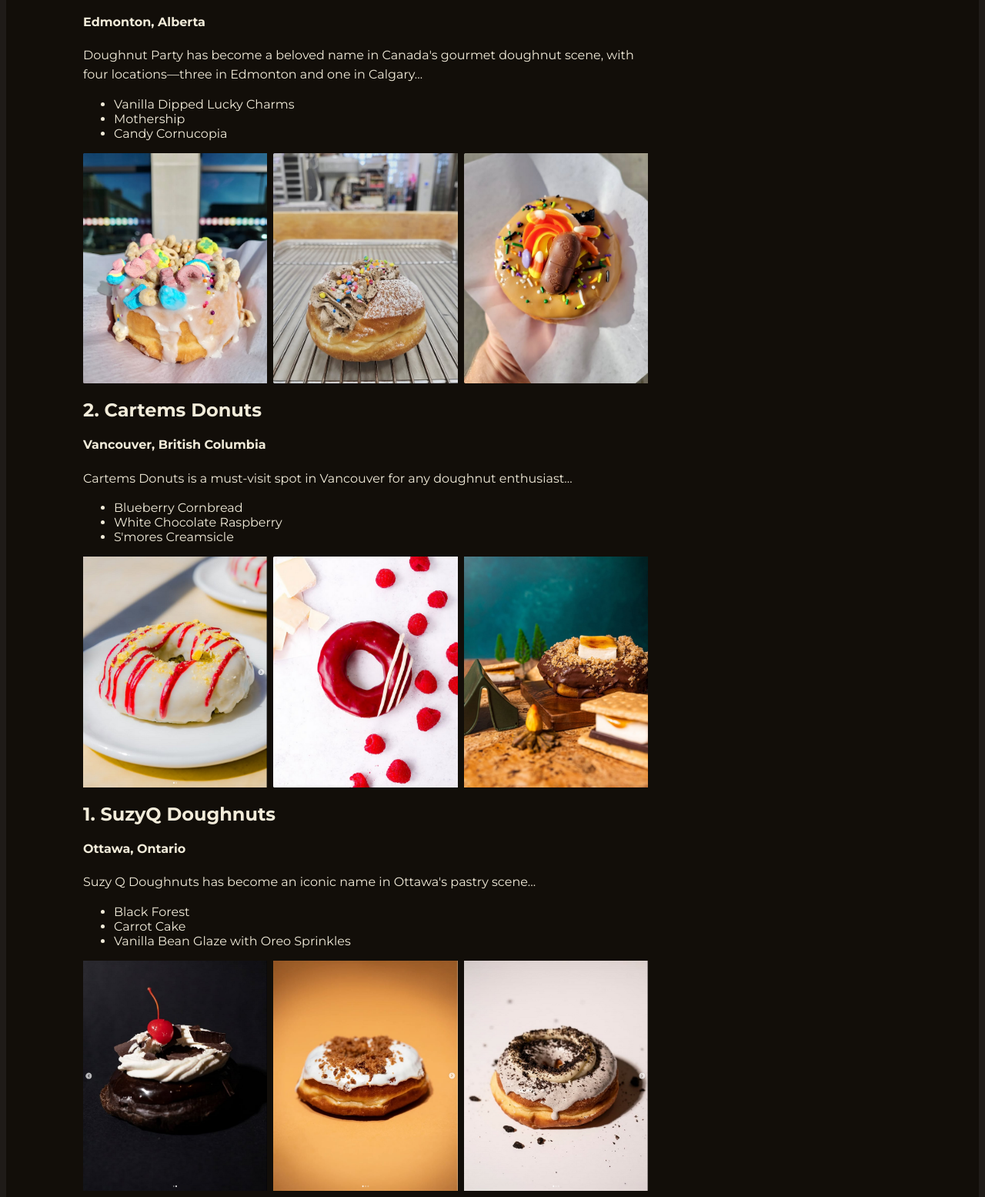
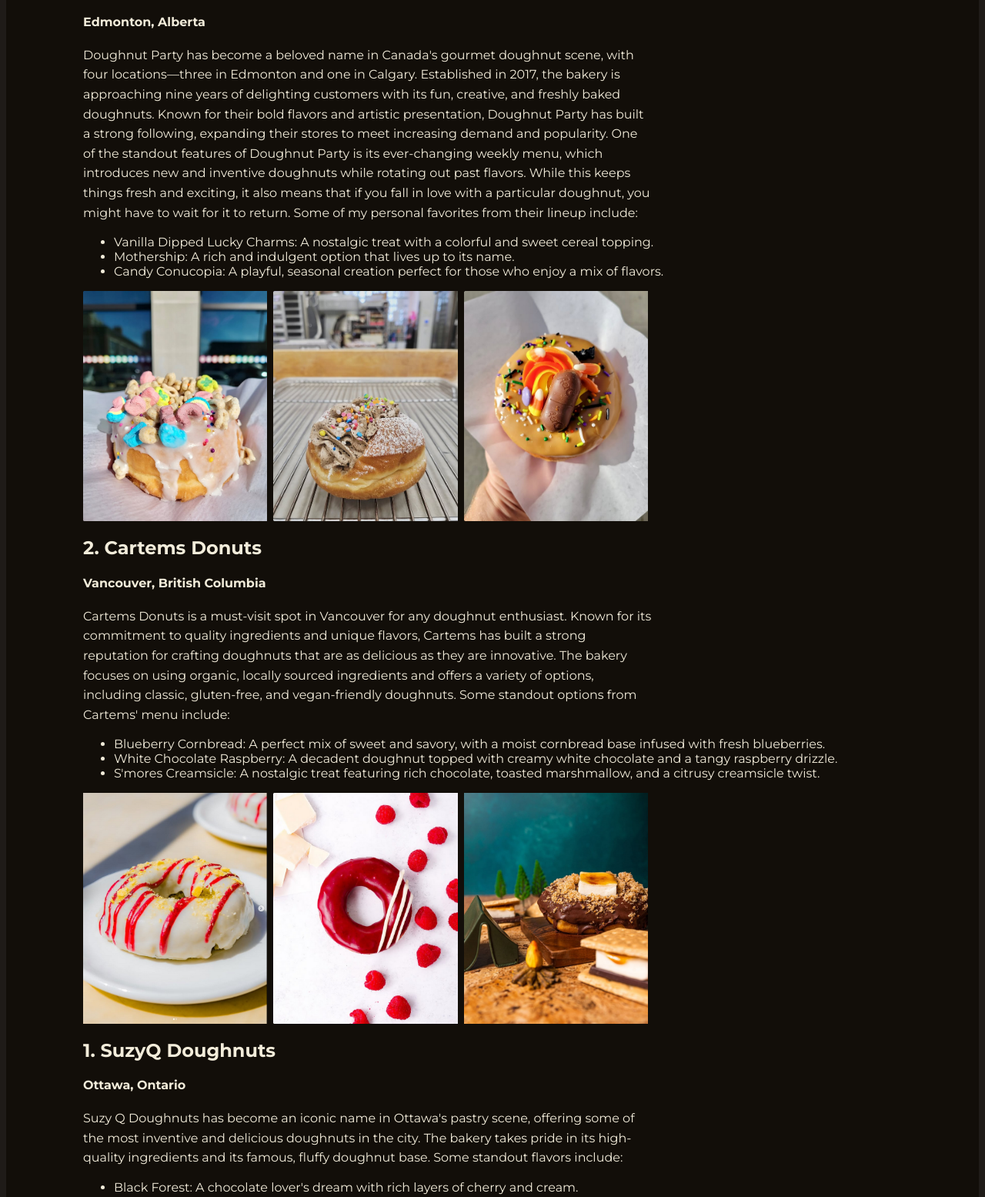
Before and after one commit to ZainSWE/The-Daily-Doughnut, a plain HTML site: page index.html in a window 1280 px wide. Shown: the part 731-2286 px from the top of the page at 77% size. Drawn offline with Linux system fonts and the light colour scheme.

Commit message:
Update index.html

```diff
--- a/index.html
+++ b/index.html
@@ -41,12 +41,21 @@
         <h4>Edmonton, Alberta</h4>
         <p style="max-width: 740px; line-height: 1.6;">
             Doughnut Party has become a beloved name in Canada's gourmet doughnut scene,
-            with four locations—three in Edmonton and one in Calgary...
+            with four locations—three in Edmonton and one in Calgary. Established in 2017,
+            the bakery is approaching nine years of delighting customers with its fun, creative,
+            and freshly baked doughnuts. Known for their bold flavors and artistic presentation,
+            Doughnut Party has built a strong following, expanding their stores to meet increasing
+            demand and popularity. One of the standout features of Doughnut Party is its
+            ever-changing weekly menu, which introduces new and inventive doughnuts while
+            rotating out past flavors. While this keeps things fresh and exciting,
+            it also means that if you fall in love with a particular doughnut, you might have to
+            wait for it to return. Some of my personal favorites from their lineup include:
+            </p>
         </p>
         <ul>
-            <li>Vanilla Dipped Lucky Charms</li>
-            <li>Mothership</li>
-            <li>Candy Cornucopia</li>
+            <li>Vanilla Dipped Lucky Charms: A nostalgic treat with a colorful and sweet cereal topping.</li>
+            <li>Mothership: A rich and indulgent option that lives up to its name.</li>
+            <li>Candy Conucopia: A playful, seasonal creation perfect for those who enjoy a mix of flavors.</li>
         </ul>
         <div style="display: flex; gap: 8px;">
             <img src="images/DoughnutParty-VanillaDip-LuckyCharms.png" style="width:239.3px; height:299.3px;">
@@ -60,12 +69,16 @@
         <h2>2. Cartems Donuts</h2>
         <h4>Vancouver, British Columbia</h4>
         <p style="max-width: 740px; line-height: 1.6;">
-            Cartems Donuts is a must-visit spot in Vancouver for any doughnut enthusiast...
+            Cartems Donuts is a must-visit spot in Vancouver for any doughnut enthusiast. Known for its commitment
+            to quality ingredients and unique flavors, Cartems has built a strong reputation for crafting
+            doughnuts that are as delicious as they are innovative. The bakery focuses on using organic,
+            locally sourced ingredients and offers a variety of options, including classic, gluten-free, and
+            vegan-friendly doughnuts. Some standout options from Cartems' menu include:
         </p>
         <ul>
-            <li>Blueberry Cornbread</li>
-            <li>White Chocolate Raspberry</li>
-            <li>S'mores Creamsicle</li>
+            <li>Blueberry Cornbread: A perfect mix of sweet and savory, with a moist cornbread base infused with fresh blueberries.</li>
+            <li>White Chocolate Raspberry: A decadent doughnut topped with creamy white chocolate and a tangy raspberry drizzle.</li>
+            <li>S'mores Creamsicle: A nostalgic treat featuring rich chocolate, toasted marshmallow, and a citrusy creamsicle twist.</li>
         </ul>
         <div style="display: flex; gap: 8px;">
             <img src="images/CartemsDonuts-Blueberry-Cornbread.png" style="width:239.3px; height:299.3px;">
@@ -79,12 +92,14 @@
         <h2>1. SuzyQ Doughnuts</h2>
         <h4>Ottawa, Ontario</h4>
         <p style="max-width: 740px; line-height: 1.6;">
-            Suzy Q Doughnuts has become an iconic name in Ottawa's pastry scene...
+            Suzy Q Doughnuts has become an iconic name in Ottawa's pastry scene, offering some of the most inventive
+            and delicious doughnuts in the city. The bakery takes pride in its high-quality ingredients and its famous,
+            fluffy doughnut base. Some standout flavors include:
         </p>
         <ul>
-            <li>Black Forest</li>
-            <li>Carrot Cake</li>
-            <li>Vanilla Bean Glaze with Oreo Sprinkles</li>
+            <li>Black Forest: A chocolate lover's dream with rich layers of cherry and cream.</li>
+            <li>Carrot Cake: A warm spiced doughnut topped with a luscious cream cheese glaze.</li>
+            <li>Vanilla Bean Glaze with Oreo Sprinkles: A sweet classic with a crunchy twist.</li>
         </ul>
         <div style="display: flex; gap: 8px;">
             <img src="images/SuzyQDoughnuts-BlackForest.png" style="width:239.3px; height:299.3px;">
```
